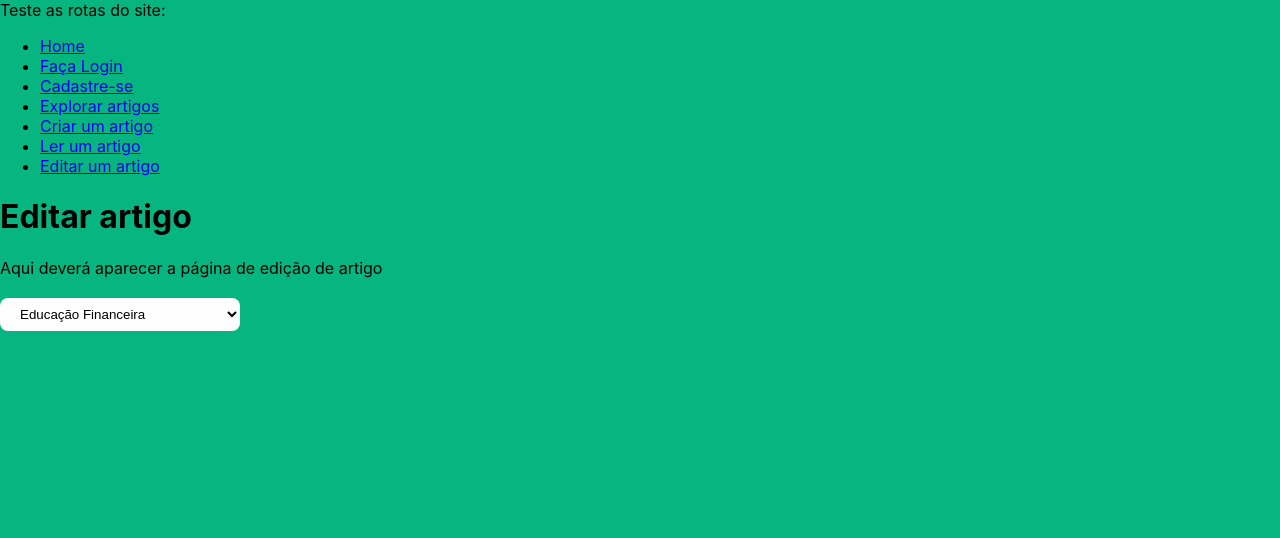
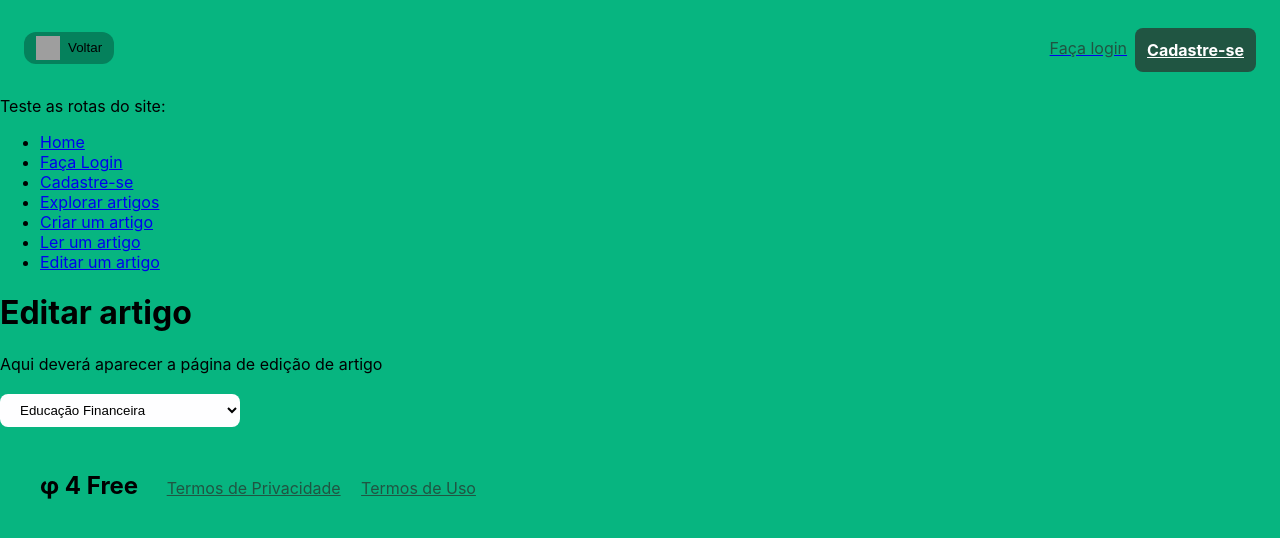
Before and after one commit to vinicius-vses/DW2A4-FRONT-END-Projeto, a React (Create React App) app: page /editar in a window 1280 px wide. Shown: the top 538 px of the page. Built offline with nearby package versions, Linux system fonts and the light colour scheme; grey boxes are pictures that could not be loaded.

Commit message:
header e footer adicionaos

```diff
--- a/src/App.js
+++ b/src/App.js
@@ -1,5 +1,8 @@
 import './App.css';
 import {BrowserRouter as Router, Route, Link, Routes} from 'react-router-dom';
+
+import Header from './components/Header';
+import Footer from './components/Footer';
 
 import ExplorarArtigos from './pages/ExplorarArtigos';
 import Cadastro from './pages/Cadastro';
@@ -14,6 +17,7 @@ import LerArtigo from './pages/LerArtigo';
 function App() {
   return (
     <Router>
+      <Header isLogged={false} goBackTo='/cadastro'/>
       <a>Teste as rotas do site:</a>
       <ul>
         <li>
@@ -47,6 +51,7 @@ function App() {
           <Route path='/ler' element={<LerArtigo/>}></Route>
           <Route path='/editar' element={<EditarArtigo/>}></Route>
       </Routes>
+      <Footer/>
     </Router>
   );
 }
--- /dev/null
+++ b/src/components/Footer.js
@@ -0,0 +1,10 @@
+function Footer(){
+    return(
+        <div className="footer-container">
+            <br/>
+            <span>φ 4 Free</span> <a href="" target="_self">Termos de Privacidade</a> <a href="" target="_self">Termos de Uso</a>
+        </div>
+    )
+}
+
+export default Footer
--- /dev/null
+++ b/src/components/Header.js
@@ -0,0 +1,38 @@
+import ProfileIcon from './ProfileIcon';
+import SmallIcon from './SmallIcon';
+import { Link, useNavigate } from "react-router-dom";
+
+function Header(props) {
+    /*
+    isLogged = true (exibe opção para ir para o perfil)
+    isLogged = false (exibe opção que leva para cadastro ou login)
+
+    goBackTo = #idDaPagina (setinha leva para página anterior)
+    goBackTo = null (setinha não aparece / não leva para lugar algum) -> RECOMENDADO: Sempre ser null na Home;
+
+    Não aparecer header ou footer no Login/Cadastro
+    */
+    const { isLogged, goBackTo } = props;
+    const navigate = useNavigate();
+
+    return (
+        <div className="header-container">
+            {
+                goBackTo
+                    ? <button onClick={() => navigate(-1)}>
+                        <SmallIcon
+                            src="https://upload.wikimedia.org/wikipedia/commons/thumb/a/ae/Google_material_icons_arrow_back_24px.svg/1024px-Google_material_icons_arrow_back_24px.svg.png"
+                            label="Imagem com seta indicando ação de voltar para a tela anterior" />
+                        Voltar
+                    </button>
+                    : ''
+            }
+            {isLogged
+                ? <ProfileIcon />
+                : <> <Link to="/login"><span>Faça login</span></Link> <Link to="/cadastro" id="cadastrar-btn" className='input-style submit'>Cadastre-se</Link></>
+            }
+        </div>
+    )
+}
+
+export default Header
--- a/src/components/styles.css
+++ b/src/components/styles.css
@@ -124,3 +124,45 @@
   color: #205542;
   font-weight: bold;
 }
+
+.footer-container{
+  padding: 24px;
+  background-color:#07b580;
+}
+
+.footer-container a{
+  color: #205542;
+  margin: 8px;
+}
+
+.footer-container span{
+  font-weight: bold;
+  font-size:x-large;
+  margin: 16px;
+}
+
+.header-container{
+  display: flex;
+  align-items: center;
+  background-color:#07b580;
+  padding: 24px;
+  text-align: right;
+}
+
+.header-container span{
+  color: #205542;
+  margin: 8px;
+}
+
+.header-container button{
+  margin-right: auto;
+  background-color:#05815c;
+  outline: 0px;
+  border: 0px;
+  padding: 4px 12px;
+  border-radius: 12px;
+}
+
+#cadastrar-btn{
+  width: fit-content;
+}
```
